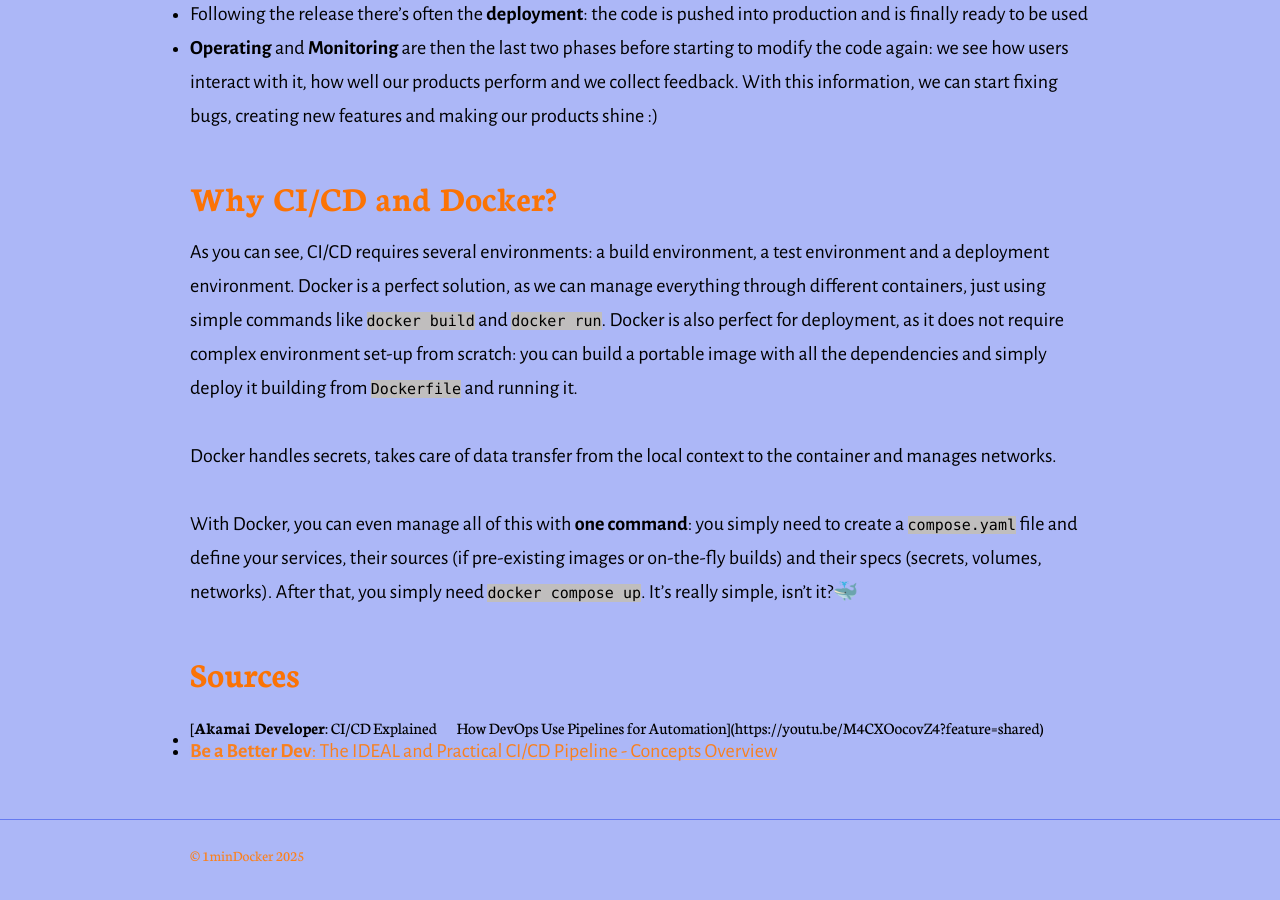
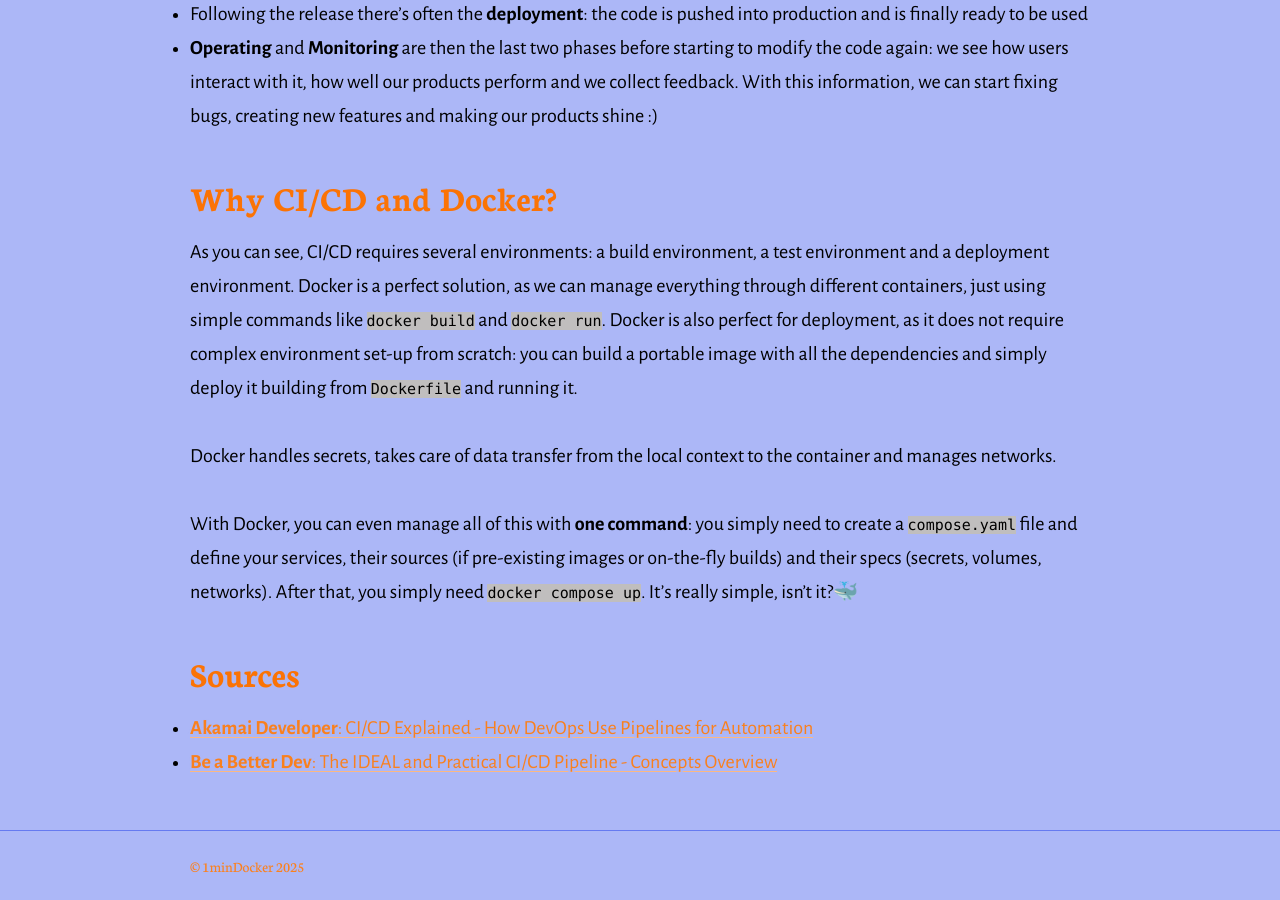
Before and after one commit to AstraBert/1minDocker-blog, a Jekyll site: the page built from _posts/2025-01-22-1minDocker-12-What-is-CI-CD.md, in a window 1280 px wide and 900 px high, scrolled down 2025 px. Built offline with Jekyll 4.4.1, drawn with Linux system fonts in a browser that asks for light colours.

Commit message:
fixed typo

```diff
--- a/_posts/2025-01-22-1minDocker-12-What-is-CI-CD.md
+++ b/_posts/2025-01-22-1minDocker-12-What-is-CI-CD.md
@@ -42,5 +42,6 @@ Docker handles secrets, takes care of data transfer from the local context to th
 With Docker, you can even manage all of this with **one command**: you simply need to create a `compose.yaml` file and define your services, their sources (if pre-existing images or on-the-fly builds) and their specs (secrets, volumes, networks). After that, you simply need `docker compose up`. It's really simple, isn't it?🐳
 
 ## Sources
-- [**Akamai Developer**: CI/CD Explained | How DevOps Use Pipelines for Automation](https://youtu.be/M4CXOocovZ4?feature=shared)
+
+- [**Akamai Developer**: CI/CD Explained - How DevOps Use Pipelines for Automation](https://youtu.be/M4CXOocovZ4?feature=shared)
 - [**Be a Better Dev**: The IDEAL and Practical CI/CD Pipeline - Concepts Overview](https://youtu.be/OPwU3UWCxhw?feature=shared)
```
